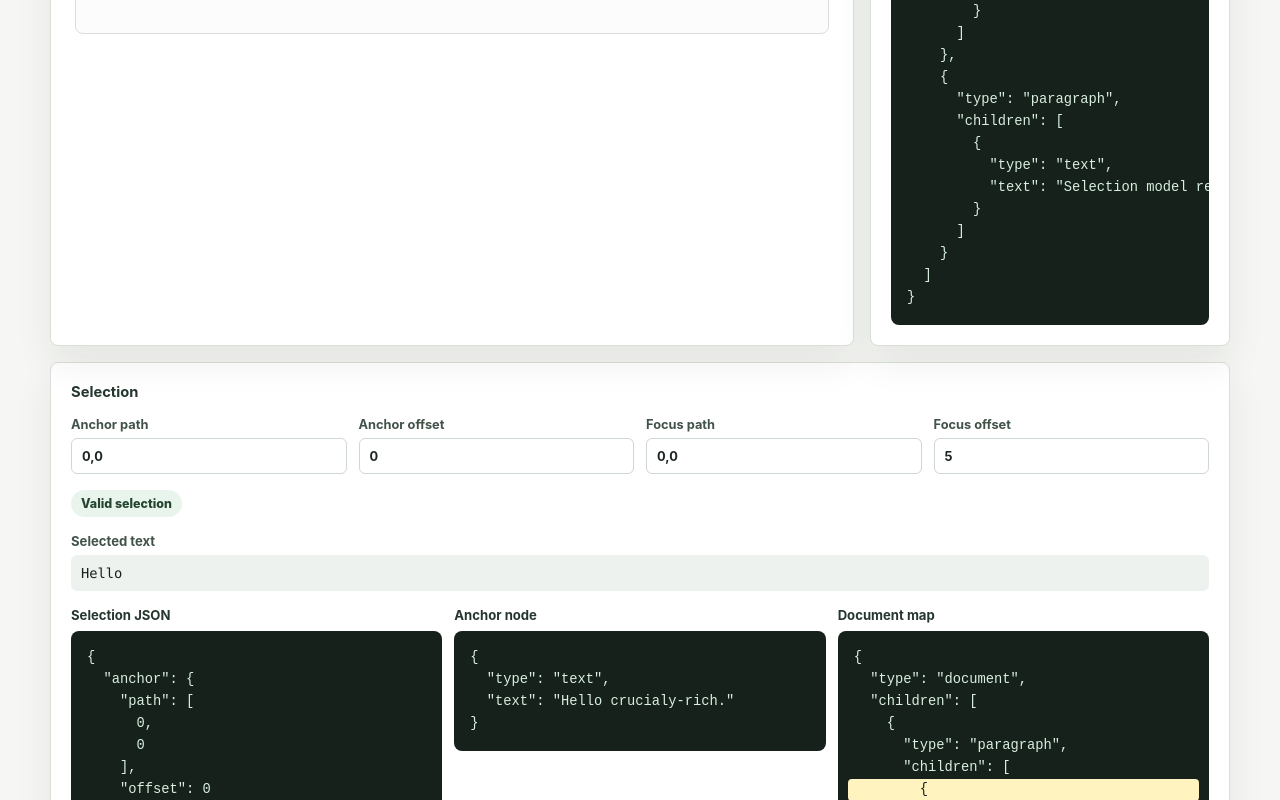
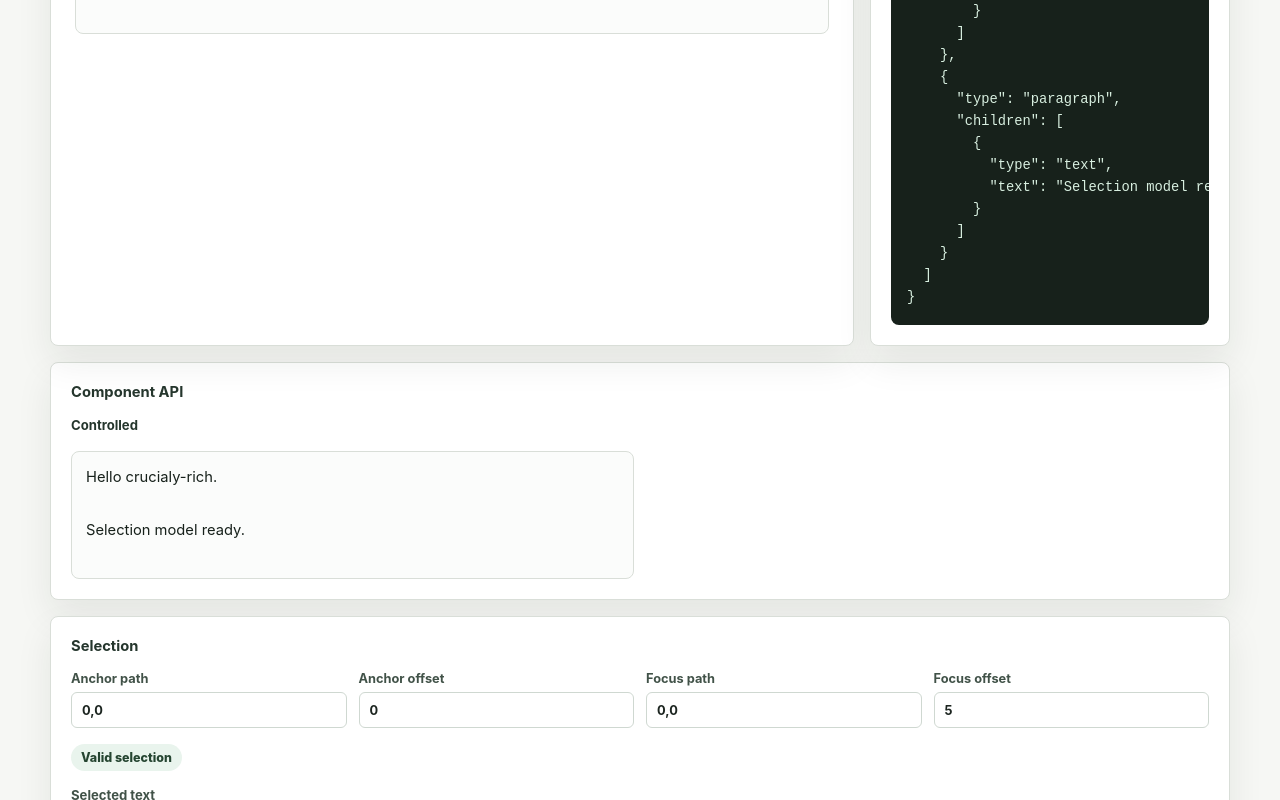
Before and after one commit to QDyanbing/crucialy-rich, a React (Vite) app in the folder apps/demo/: page / in a window 1280 px wide. Shown: the part 462-1262 px from the top of the page. Built offline with nearby package versions, Linux system fonts and the light colour scheme.

Commit message:
feat: add controlled editor demo

```diff
--- a/apps/demo/src/main.tsx
+++ b/apps/demo/src/main.tsx
@@ -414,6 +414,21 @@ function DemoApp() {
         </aside>
       </section>
 
+      <section className="component-examples" aria-label="Component API examples">
+        <h2>Component API</h2>
+
+        <div className="component-grid">
+          <div className="component-example">
+            <h3>Controlled</h3>
+            <RichTextEditor
+              className="mini-editor"
+              label="Controlled editor"
+              value={normalizedDocument}
+            />
+          </div>
+        </div>
+      </section>
+
       <SelectionDebugger
         document={normalizedDocument}
         onSelectionChange={setModelSelection}
--- a/apps/demo/src/styles.css
+++ b/apps/demo/src/styles.css
@@ -325,6 +325,50 @@ input {
   padding: 0 6px;
 }
 
+.component-examples {
+  display: grid;
+  gap: 16px;
+  margin-top: 16px;
+  padding: 20px;
+  border: 1px solid #d9ded8;
+  border-radius: 8px;
+  background: #ffffff;
+  box-shadow: 0 16px 36px rgb(26 36 30 / 8%);
+}
+
+.component-grid {
+  display: grid;
+  grid-template-columns: repeat(2, minmax(0, 1fr));
+  gap: 12px;
+}
+
+.component-example {
+  display: grid;
+  gap: 10px;
+  min-width: 0;
+}
+
+.mini-editor {
+  display: grid;
+  gap: 8px;
+  min-height: 128px;
+  border: 1px solid #d9ded8;
+  border-radius: 8px;
+  background: #fbfcfb;
+  padding: 14px;
+}
+
+.mini-editor p {
+  margin: 0;
+  color: #17211b;
+  font-size: 0.92rem;
+  line-height: 1.55;
+}
+
+.mini-editor span {
+  white-space: pre-wrap;
+}
+
 @media (max-width: 760px) {
   .app-shell {
     width: min(100% - 24px, 1180px);
@@ -341,6 +385,7 @@ input {
   }
 
   .control-grid,
+  .component-grid,
   .debug-stack {
     grid-template-columns: 1fr;
   }
```
